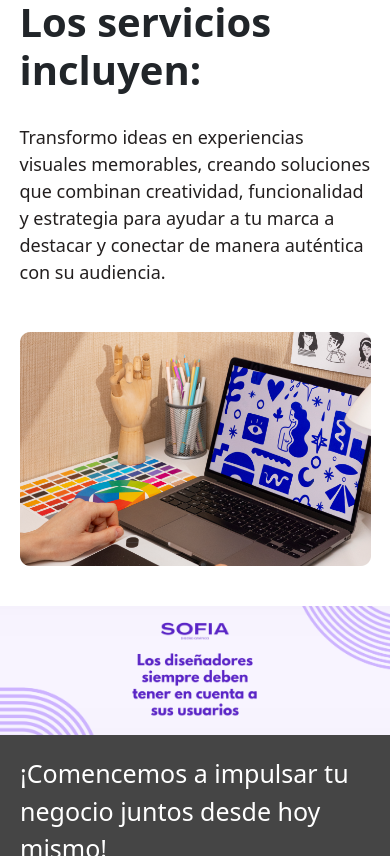
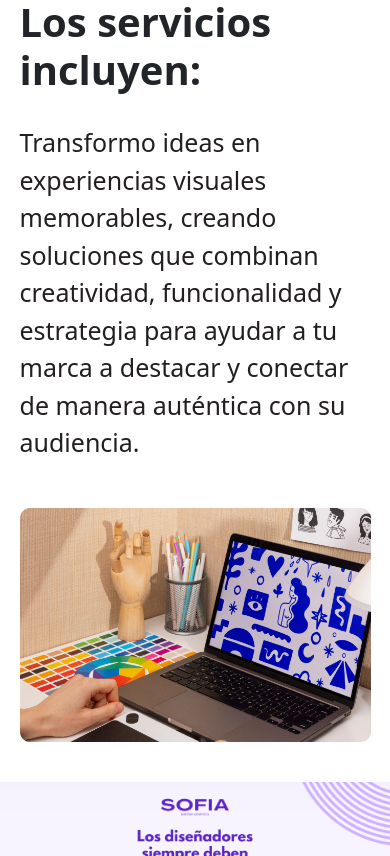
Before and after one commit to Sofia-mariani8/Entrega-Coderhouse, a plain HTML site: page pages/servicios.html in a window 390 px wide. Shown: the part 3440-4296 px from the top of the page. Drawn offline with nearby package versions, Linux system fonts and the light colour scheme.

Commit message:
Errores coreccion urgente

```diff
--- a/sass/partials/components/_paghome.scss
+++ b/sass/partials/components/_paghome.scss
@@ -92,7 +92,7 @@
 }
 
 .sofia-parrafo {
-  font-size: map-get($font-sizes, p-small);
+  font-size: map-get($font-sizes, p);
 }
 
 .banner-final {
--- a/sass/partials/components/_pagservicios.scss
+++ b/sass/partials/components/_pagservicios.scss
@@ -55,7 +55,7 @@
 }
 
 .descripcion-servicios {
-  font-size: map-get($font-sizes, p-small);
+  font-size: map-get($font-sizes, p);
 }
 
 /* Media Queries */
@@ -81,7 +81,7 @@
   }
 
   .descripcion-servicios {
-    font-size: map-get($font-sizes, text-small);
+    font-size: 25px;
   }
 
   .titulo-servicios {
```
Also changed, not shown: styles/style.css.
